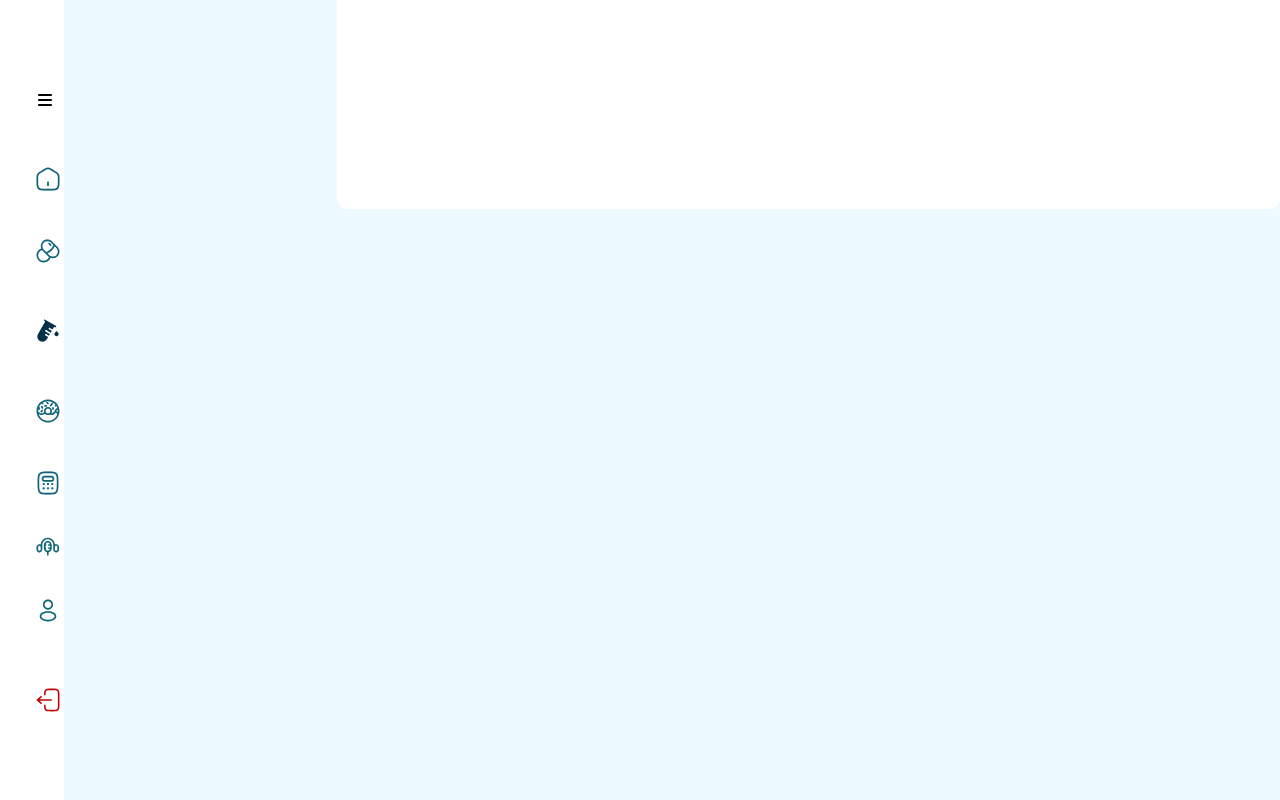
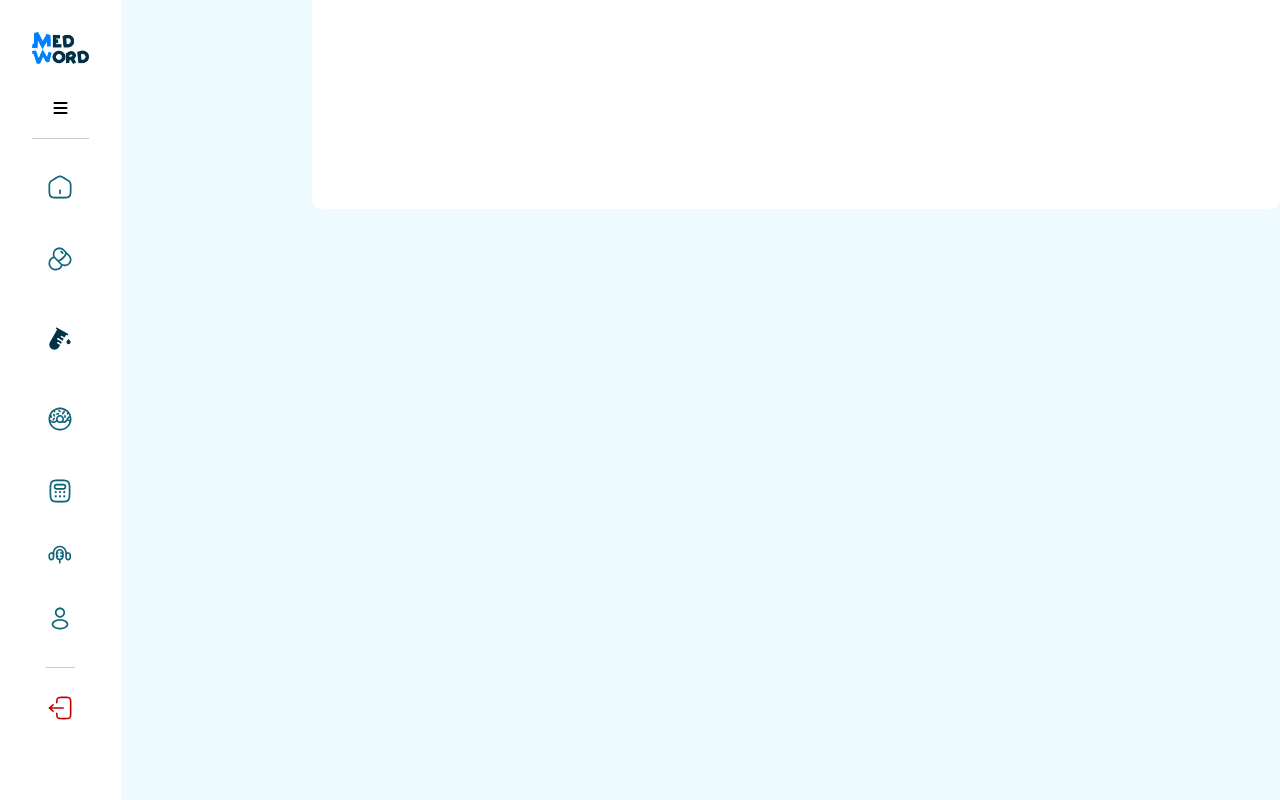
Before and after one commit to Abdullah-Elgabry/Pharma_Scope, a Django app: page /Drug_id/ in a window 1280 px wide. Run offline with Django 4.2, Linux system fonts and the light colour scheme; some libraries are stand-ins or nearby versions.

Commit message:
Update aside.html

```diff
--- a/Main_proj/drug_interaction/templates/aside.html
+++ b/Main_proj/drug_interaction/templates/aside.html
@@ -1,5 +1,4 @@
 {% load static %}
-<main class="d-flex gap-lg-4 gap-3">
       <aside>
         <a href="{% url 'Home' %}" class="logo">
           <img class="img-fluid" src="{% static './img/Logo.png' %}" alt="" />
@@ -386,4 +385,3 @@
           </button>
         </div>
       </aside>
-</main>
```
